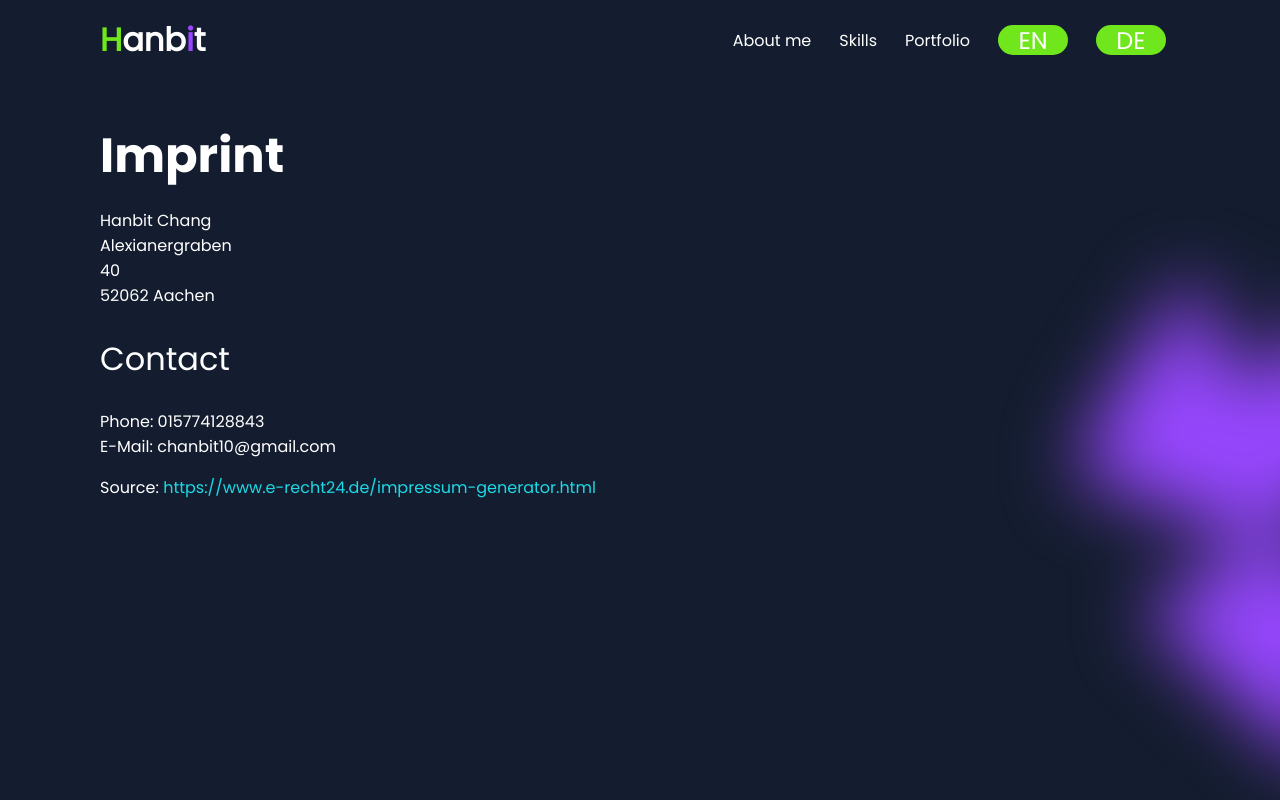
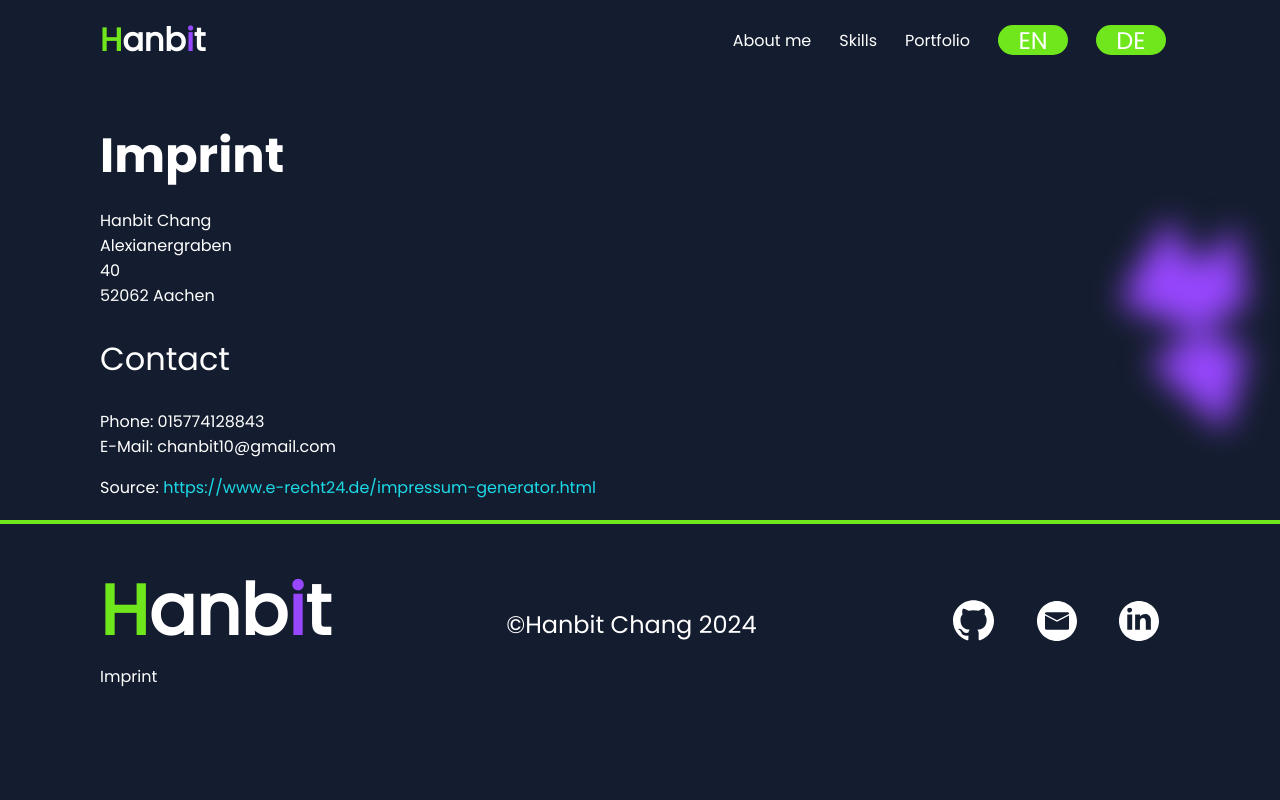
Before and after one commit to hanbit10/portfolio-hanbit, an Angular app: page /impressum in a window 1280 px wide. Shown: the top 800 px of the page. Built offline with nearby package versions, Linux system fonts and the light colour scheme.

Commit message:
update scss

```diff
--- a/src/app/components/about/about.component.scss
+++ b/src/app/components/about/about.component.scss
@@ -10,7 +10,7 @@
   background-position-x: 120%;
   background-position-y: 5%;
   @include setFlex(row, center, flex-start);
-  margin-bottom: 100px;
+  // margin-bottom: 100px;
   overflow: hidden;
 }
 
--- a/src/app/components/contact/contact.component.scss
+++ b/src/app/components/contact/contact.component.scss
@@ -18,7 +18,7 @@
 }
 
 .content {
-  margin-top: 10vh;
+  margin-top: 15vh;
   position: relative;
   width: 100%;
   max-width: 1440px;
@@ -69,7 +69,6 @@
 
 .content-right {
   width: 50%;
-
   form {
     @include setFlex(column, center, center);
     width: 100%;
@@ -265,6 +264,7 @@
   }
 
   .content {
+    margin-top: 10vh;
     @include setFlex(column, center, center);
     height: fit-content;
     padding-left: 50px;
--- a/src/app/components/footer/footer.component.scss
+++ b/src/app/components/footer/footer.component.scss
@@ -3,8 +3,7 @@
 .container {
   position: relative;
   @include setFlex(row, center, center);
-  min-height: 30vh;
-  padding-top: 20px;
+  min-height: 200px;
   border-top: 4px solid $neon-green;
 }
 
--- a/src/app/components/header/header.component.scss
+++ b/src/app/components/header/header.component.scss
@@ -3,6 +3,8 @@
 .container {
   position: fixed;
   @include setFlex(row, center, center);
+  top: 0;
+  left: 0;
   width: 100%;
   height: 10vh;
   background-color: $background-color;
--- a/src/app/components/line-social/line-social.component.scss
+++ b/src/app/components/line-social/line-social.component.scss
@@ -3,7 +3,6 @@
 .container {
   position: relative;
   width: 100%;
-  height: 150px;
   z-index: 4;
   @include setFlex(row, center, flex-start);
   overflow: hidden;
@@ -53,7 +52,6 @@
   .container {
     margin-top: 100px;
   }
-
   .line-content {
     padding-left: 50px;
     padding-right: 50px;
@@ -71,6 +69,9 @@
 }
 
 @media screen and (max-width: 480px) {
+  .container {
+    margin-top: 0;
+  }
   .line-content {
     padding-left: 25px;
     padding-right: 25px;
--- a/src/app/components/portfolios/portfolios.component.html
+++ b/src/app/components/portfolios/portfolios.component.html
@@ -79,29 +79,7 @@
           </div>
         </div>
       </div>
-      <div class="portfolio hidden-right" id="3">
-        <div class="img-container">
-          <img
-            class="portfolio-img"
-            src="./assets/img/portfolios/simple.svg"
-            alt=""
-          />
-        </div>
-        <div class="portfolio-info">
-          <h3>Simple CRM</h3>
-          <h4>Angular | Firebase</h4>
-          <p>
-            {{ translateService.getTranslation("portfolio.portfolio3.text") }}
-          </p>
-          <div class="btn-container">
-            <div class="btn purple">
-              {{ translateService.getTranslation("portfolio.button1") }}
-            </div>
-            <div class="btn transparent">Github</div>
-          </div>
-        </div>
-      </div>
-      <div class="portfolio hidden" id="4">
+      <div class="portfolio hidden" id="3">
         <div class="img-container">
           <img
             class="portfolio-img"
--- a/src/app/components/portfolios/portfolios.component.scss
+++ b/src/app/components/portfolios/portfolios.component.scss
@@ -9,7 +9,7 @@
   background-size: 35%;
   background-position-x: 120%;
   background-position-y: 55%;
-  margin-bottom: 100px;
+  // margin-bottom: 100px;
 }
 
 .title-container {
--- a/src/app/components/profile/profile.component.scss
+++ b/src/app/components/profile/profile.component.scss
@@ -6,7 +6,7 @@
   height: 90vh;
   position: relative;
   margin-top: 15vh;
-  margin-bottom: 100px;
+  // margin-bottom: 100px;
 }
 
 .content {
@@ -124,7 +124,7 @@
     padding-left: 0;
     width: 100%;
     img {
-      width: 30%;
+      width: 30vw;
       aspect-ratio: 6/9;
       padding-left: 0;
     }
@@ -150,7 +150,7 @@
   .vector {
     width: 100%;
     aspect-ratio: 1/1;
-    top: 10%;
+    top: 20%;
     left: 0;
   }
 
@@ -170,6 +170,16 @@
     background-position-y: 5%;
   }
 
+  .content-left {
+    padding-left: 0;
+    width: 100%;
+    img {
+      width: 50vw;
+      aspect-ratio: 6/9;
+      padding-left: 0;
+    }
+  }
+
   .iam {
     width: 100%;
     max-width: 20px;
--- a/src/app/components/skills/skills.component.scss
+++ b/src/app/components/skills/skills.component.scss
@@ -8,7 +8,7 @@
   background-size: 30%;
   background-position-y: 55%;
   @include setFlex(row, center, flex-start);
-  margin-bottom: 100px;
+  // margin-bottom: 100px;
   overflow: hidden;
 }
 
--- a/src/app/page/impressum/impressum.component.scss
+++ b/src/app/page/impressum/impressum.component.scss
@@ -20,14 +20,14 @@ a {
   position: relative;
   width: 100%;
   margin-top: 15vh;
-  height: 100vh;
+  height: 50vh;
   @include setFlex(row, center, flex-start);
   background-image: url("./../../../assets/img/shapes/shape6.svg");
   background-repeat: no-repeat;
-  background-size: 35%;
-  background-position-x: 120%;
+  background-size: 15%;
+  background-position-x: 100%;
   background-position-y: 55%;
-  margin-bottom: 100px;
+  // margin-bottom: 100px;
 }
 
 .content {
--- a/src/app/page/privacy-policy/privacy-policy.component.scss
+++ b/src/app/page/privacy-policy/privacy-policy.component.scss
@@ -30,7 +30,7 @@ h4 {
   background-size: 35%;
   background-position-x: 120%;
   background-position-y: 55%;
-  margin-bottom: 100px;
+  // margin-bottom: 100px;
   margin-top: 15vh;
 }
 
```
